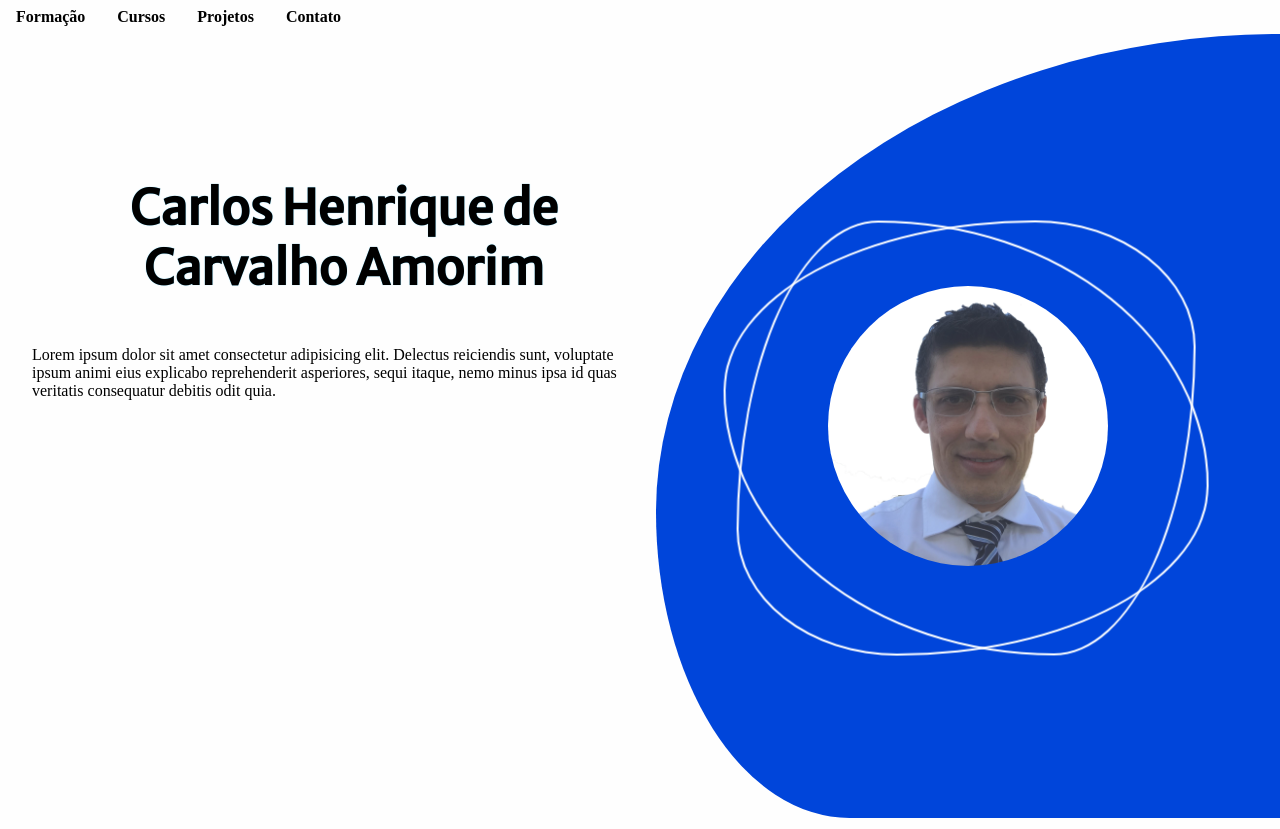
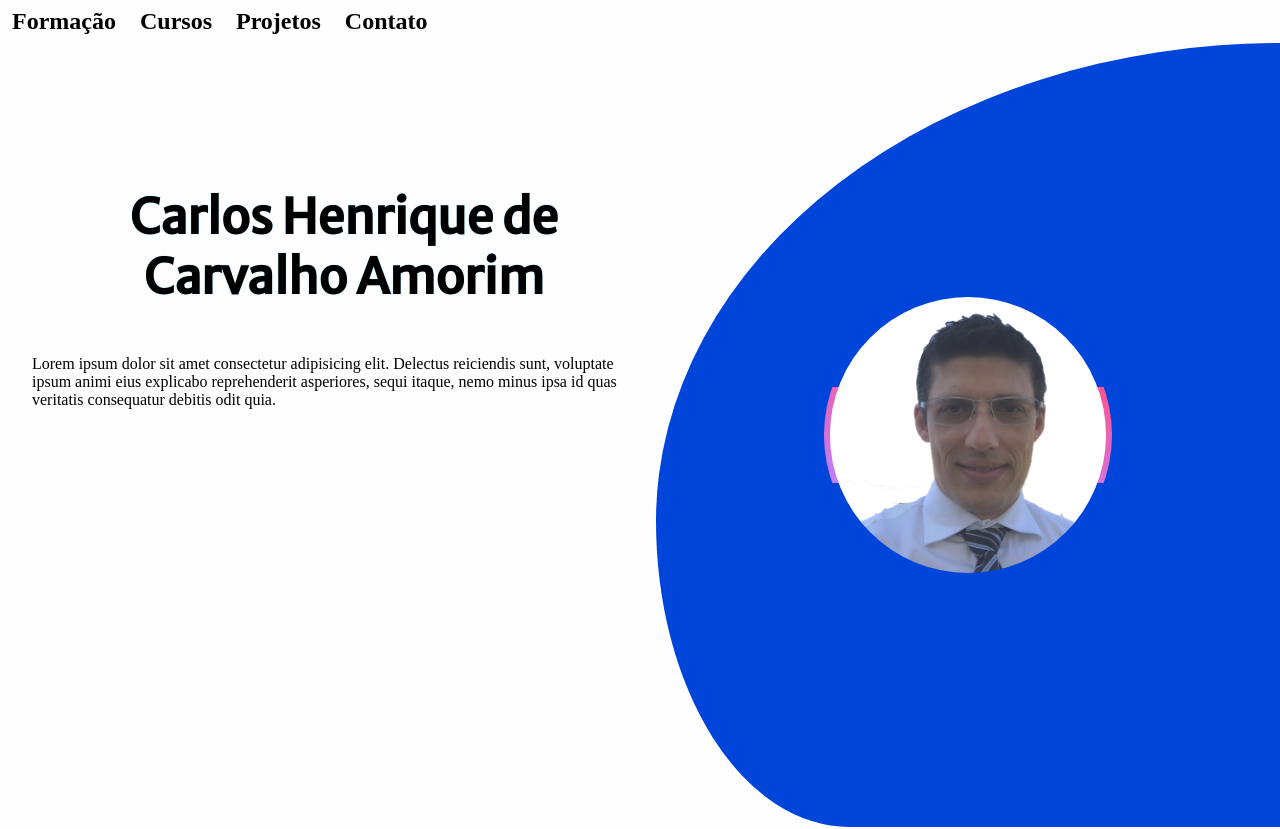
Before and after one commit to ica015/ica015.github.io, a website: page index.html in a window 1280 px wide. Shown: the top 829 px of the page. Drawn offline with nearby package versions, Linux system fonts and the light colour scheme.

Commit message:
Estilização do menu, troca da animação da foto e troca do icne de desenvolvimento de software

```diff
--- a/index.html
+++ b/index.html
@@ -13,10 +13,10 @@
 <body>
     <nav class="menu">
         <ul>
-            <li><a>Formação</a></li>
-            <li><a>Cursos</a></li>
-            <li><a>Projetos</a></li>
-            <li><a>Contato</a></li>
+            <li><a data-text="Formação">Formação</a></li>
+            <li><a data-text="Cursos">Cursos</a></li>
+            <li><a data-text="Projetos">Projetos</a></li>
+            <li><a data-text="Contato">Contato</a></li>
         </ul>
     </nav>
     <section class="principal">
@@ -26,9 +26,10 @@
         </div>
 
         <div class="imagem">
-            <span></span>
-            <span></span>
-            <img src="./src/img/Carlos_Henrique1.jpg" alt="Carlos Henrique">
+            <div class="borda-img">
+                <img src="./src/img/Carlos_Henrique1.jpg" alt="Carlos Henrique">
+            </div>
+
         </div>
 
     </section>
@@ -75,7 +76,8 @@
         <div class="card">
             <div class="face face1">
                 <div class="conteudo">
-                    <img src="./src/img/web.png" alt="">
+                    <!--<img src="./src/img/web.png" alt=""> -->
+                    <ion-icon name="code-working-outline"></ion-icon>
                     <h3>Desenvolvimento de Software</h3>
                 </div>
             </div>
--- a/src/sass/estilo.sass
+++ b/src/sass/estilo.sass
@@ -32,15 +32,26 @@ body
 
         a
             text-decoration: none
-            padding: 0 1em
+            padding: 0 .5em
             font-family: 'Times new Roman'
             position: relative
+            font-size: 1.5em
             font-weight: 600
-            transition: .5s
+            color: #000
 
-        :hover
-            cursor: pointer
-            color: $azul
+
+            &::before
+                content: attr(data-text)
+                position: absolute
+                color: $azul
+                width: 0
+                overflow: hidden
+                transition: 1s
+
+            &:hover
+                cursor: pointer
+                &::before
+                    width: 100%
 section
     width: 100%
     min-height: 100vh
@@ -53,52 +64,62 @@ section
     justify-content: space-between
 
 
-    //.descricao
+    .descricao
 
-    h1
-        text-align: center
-        padding-top: 3em
-        margin-bottom: 1em
-        font-family: 'Merriweather Sans', sans-serif
-        font-size: 3em
-        text-shadow: 0 0 1px $azul-claro
+        h1
+            text-align: center
+            padding-top: 3em
+            margin-bottom: 1em
+            font-family: 'Merriweather Sans', sans-serif
+            font-size: 3em
+            text-shadow: 0 0 1px $azul-claro
 
     .imagem
         background-color: $azul
         display: flex
-        justify-content: center
+        justify-content: space-around
         align-content: center
         align-items: center
         padding:0 2em
         border-radius: 100% 0% 69% 31% / 61% 100% 0% 39%
-        //clip-path: polygon(30% 0%,100% 0%,100% 100%,0% 100%,20% 70%,15% 30%)
 
-        span
-            position: absolute
-            top: 22%
-            left: 59%
-            width: 34%
-            height: 59%
-            border: 2px solid #fff
-            border-radius: 29% 71% 61% 39% / 34% 30% 70% 66%
-            animation: rodar 4s linear infinite reverse
-            &:nth-child(1)
+        .borda-img
+            position: relative
+            height: 18em
+            width: 18em
+            background: $azul
+            display: flex
+            align-items: center
+            justify-content: center
+            border-radius: 50%
+            overflow: hidden
+
+            &::before
+                content: ''
                 position: absolute
-                top: 22%
-                left: 58%
-                width: 34%
-                height: 59%
-                border: 2px solid #fff
-                border-radius: 29% 71% 61% 39% / 34% 30% 70% 66%
+                inset: -2em 6em
+                background: linear-gradient(100deg, $rosa, $roxo-claro)
                 animation: rodar 4s linear infinite
+                transition: .5s
 
-        img
-            display: flex
-            width: 50%
-            align-content: center
-            justify-content: center
-            //clip-path: inset(0% 0 40% 0)
-            border-radius: 50%
+            &:hover
+                &::before
+                    inset: -1em
+
+            &::after
+                content: ''
+                position: absolute
+                inset: 1em
+                border-radius: 50%
+                background: $azul
+                z-index: 1
+
+            img
+                position: relative
+                width: 96%
+                border-radius: 50%
+                z-index: 3
+
 
 @keyframes rodar
     0%
@@ -146,8 +167,11 @@ section
                     font-size: 1.5em
                     font-weight: 600
                     text-align: center
-                    padding-top: 1em
+                    padding-top: .5em
                     transition: 1s
+
+                ion-icon
+                    font-size: 4em
 
         .texto_card
             position: relative
@@ -166,9 +190,7 @@ section
             .conteudo
                 p
                     width: 100%
-                //max-height: 20vh
-                //overflow: hidden
-                display: none
+                    display: none
 
             a
                 margin: 1em 0
@@ -202,20 +224,7 @@ section
 
                 .conteudo
                     width: 100%
-                    display: block
-                    //overflow: visible
 
                     p
                         width: 100%
-
-.cartao
-    //position: relative
-    width: 20em
-    background: $cinza-claro
-    border: 1px solid $cinza-escuro
-    display: flex
-    justify-content: center
-    align-items: center
-    z-index: 1
-    //transform: translateY(15vh)
-    transition: 1s
+                        display: block
```
Also changed, not shown: src/css/estilo.css, 1 other file.
